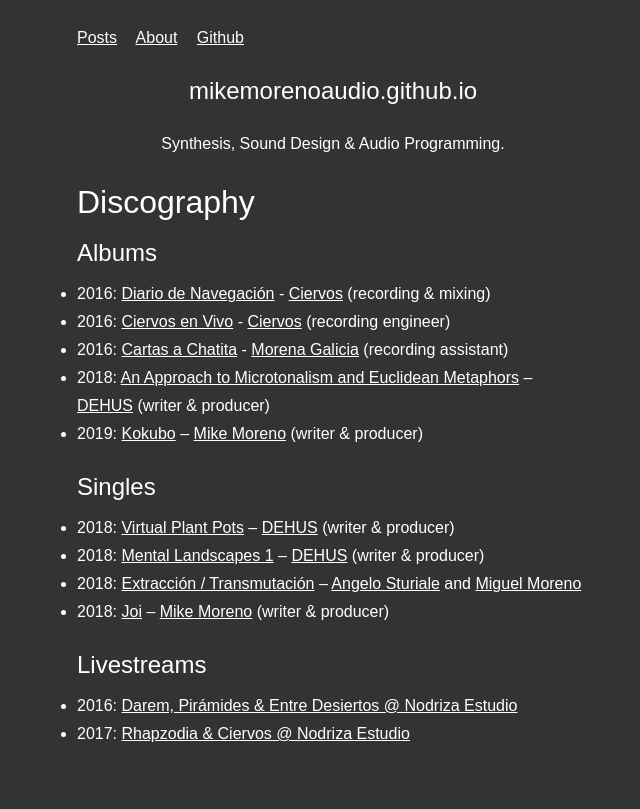
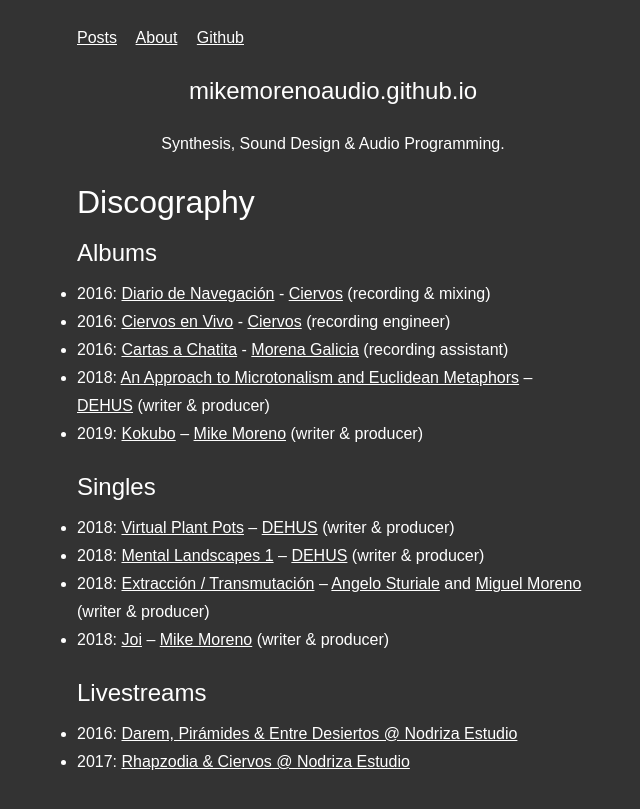
Before and after one commit to MikeMorenoAudio/mikemorenoaudio.github.io, a Jekyll site: the page built from _posts/2019-08-10-discography.md, in a window 1280 px wide. Shown: the top 809 px of the page, without its empty margins (307-947 px from the left). Built offline with Jekyll 4.4.1, drawn with Linux system fonts in a browser that asks for light colours; nearby versions of some CDN libraries; some web fonts are replaced.

Commit message:
Update 2019-08-10-discography.md

```diff
--- a/_posts/2019-08-10-discography.md
+++ b/_posts/2019-08-10-discography.md
@@ -14,7 +14,7 @@
 ## Singles
 * 2018: [Virtual Plant Pots](https://open.spotify.com/album/3Oate6k97DrjBjxEpr01z5) – [DEHUS](https://www.facebook.com/DEHUSMX/) (writer & producer)
 * 2018: [Mental Landscapes 1](https://www.facebook.com/gooyouthfilmphoto/videos/403494036672566/) – [DEHUS](https://www.facebook.com/DEHUSMX/) (writer & producer)
-* 2018: [Extracción / Transmutación](https://youtu.be/syB3TUazhOk) – [Angelo Sturiale](http://www.angelosturiale.com/) and [Miguel Moreno](https://facebook.com/MikeMorenoAudio/)
+* 2018: [Extracción / Transmutación](https://youtu.be/syB3TUazhOk) – [Angelo Sturiale](http://www.angelosturiale.com/) and [Miguel Moreno](https://facebook.com/MikeMorenoAudio/) (writer & producer)
 * 2018: [Joi](https://mikemoreno.bandcamp.com/track/just-intonation-algorithmic-composition-in-pure-data-joi) – [Mike Moreno](https://facebook.com/MikeMorenoAudio/) (writer & producer)
 
 ## Livestreams
```
